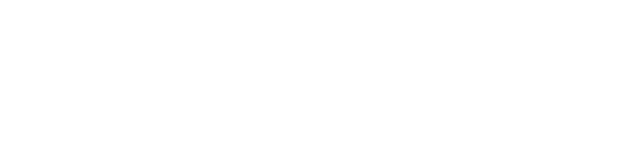
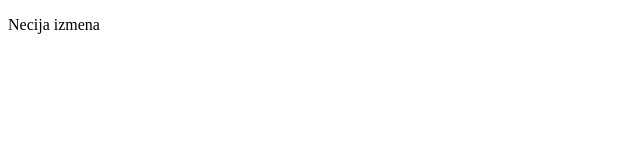
Before and after one commit to Srejic/diplomski-repo, a plain HTML site: page index.html in a window 1280 px wide. Shown: the whole page, without its empty margins (0-640 px from the left). Drawn offline with Linux system fonts and the light colour scheme.

Commit message:
Update index.html

```diff
--- a/index.html
+++ b/index.html
@@ -6,5 +6,7 @@
     <meta name="viewport" content="width=device-width, initial-scale=1.0" />
     <title>Document</title>
   </head>
-  <body></body>
+  <body>
+    <p>Necija izmena</p>
+  </body>
 </html>
```
